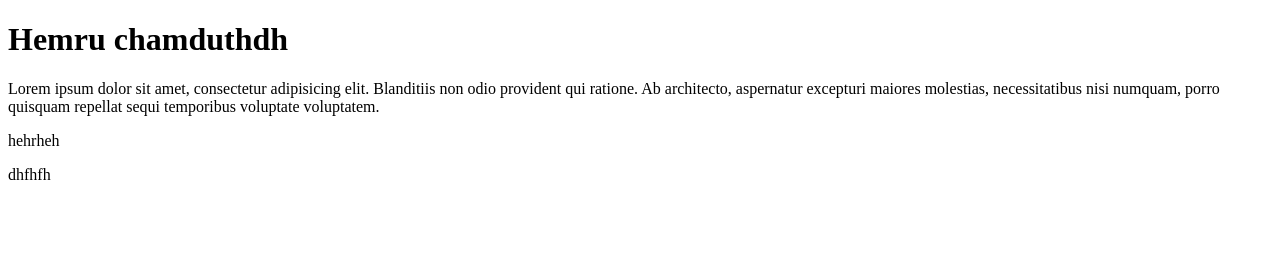
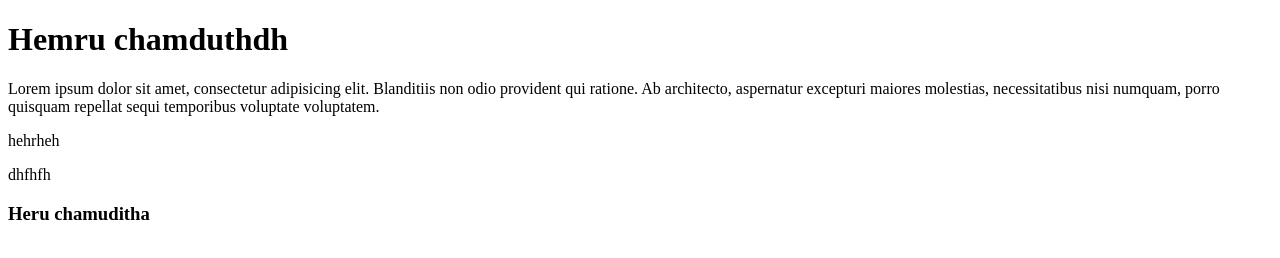
Before and after one commit to HemruChamuditha/MyProfile, a plain HTML site: page index.html in a window 1280 px wide. Drawn offline with Linux system fonts and the light colour scheme.

Commit message:
Aded some tags

```diff
--- a/index.html
+++ b/index.html
@@ -11,5 +11,7 @@
     aspernatur excepturi maiores molestias, necessitatibus nisi numquam, porro quisquam repellat sequi temporibus voluptate voluptatem.</p>
 <p>hehrheh</p>
 <dev>dhfhfh</dev>
+
+<h3>Heru chamuditha</h3>
 </body>
 </html>
```
